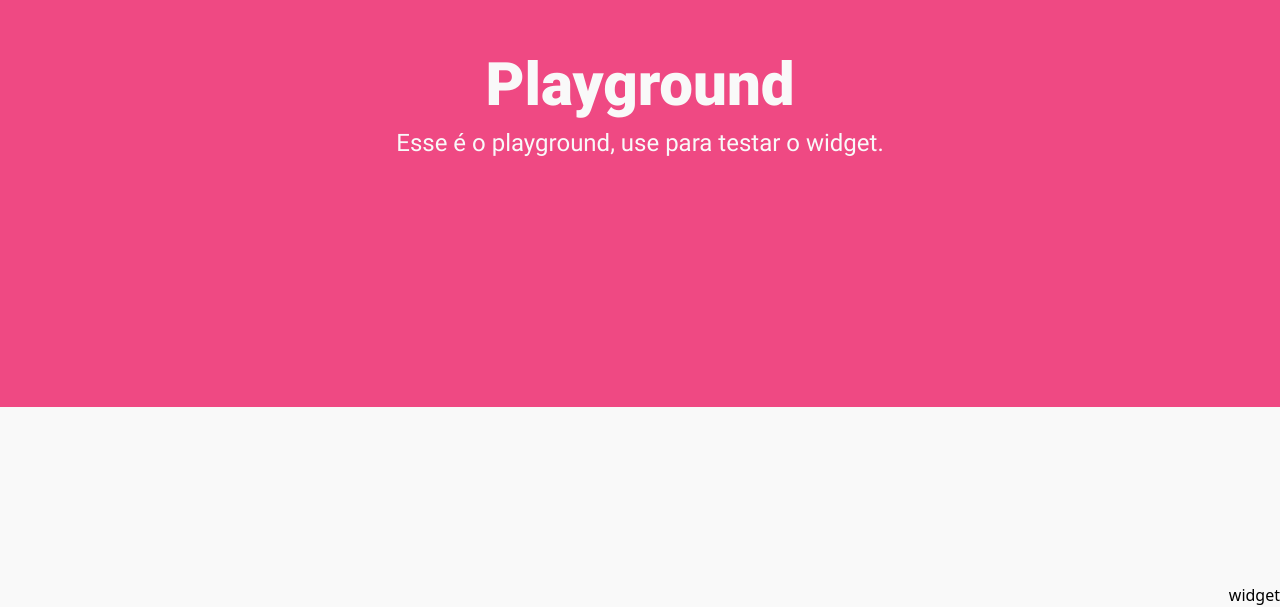
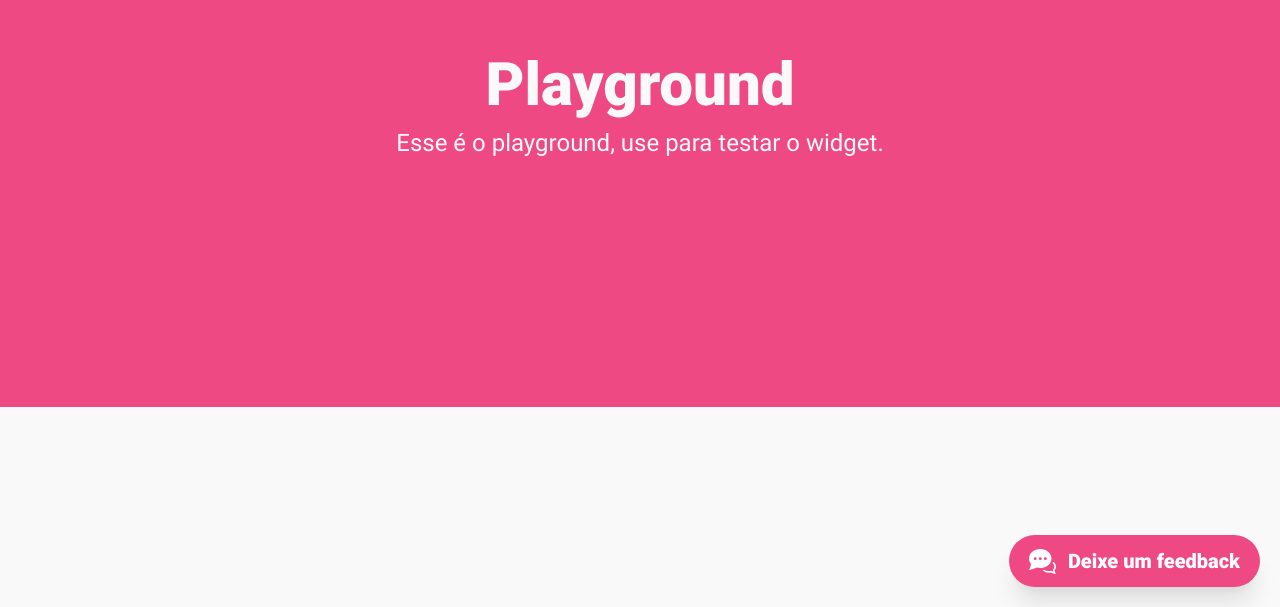
Before and after one commit to SamRFreitas/widget, a Vue app: page / in a window 1280 px wide. Shown: the part 193-800 px from the top of the page. Built offline with nearby package versions, Linux system fonts and the light colour scheme.

Commit message:
Widget stand by implementado e Box criado

```diff
--- /dev/null
+++ b/src/views/Widget/Box.vue
@@ -0,0 +1,3 @@
+<template>
+  <h1>box</h1>
+</template>
--- /dev/null
+++ b/src/views/Widget/Standby.vue
@@ -0,0 +1,35 @@
+<template>
+  <div
+    @click="() => emit('open-box')"
+    class="
+      fixed z-50 bottom-0 right-0 mb-5 mr-5 bg-brand-main rounded-full
+      py-3 px-5 flex items-center shadow-xl cursor-pointer select-none
+      animate__animated animate__fadeInUp animate__faster
+    "
+  >
+    <icon
+      name="Chat"
+      color="white"
+      size="27"
+      class="mr-3"
+    />
+    <span class="font-black text-white text-xl">
+      Deixe um feedback
+    </span>
+  </div>
+</template>
+
+<script lang="ts">
+import { defineComponent, SetupContext } from 'vue'
+import Icon from '../../components/Icon/index.vue'
+
+interface SetupReturn {
+  emit: SetupContext['emit']
+}
+export default defineComponent({
+  components: { Icon },
+  setup (_, { emit }: SetupContext): SetupReturn {
+    return { emit }
+  }
+})
+</script>
--- a/src/views/Widget/index.vue
+++ b/src/views/Widget/index.vue
@@ -1,11 +1,48 @@
 <template>
-  <div class="fixed bottom-0 right-0">
-    widget
-  </div>
+  <teleport to="body">
+    <component
+      @open-box="handleOpenBox"
+      @close-box="handleCloseBox"
+      :is="state.component"
+    />
+  </teleport>
 </template>
 
-<script>
-export default {
+<script lang="ts">
+import { defineComponent, reactive } from 'vue'
+import Standby from './Standby.vue'
+import Box from './Box.vue'
 
+type State = {
+  component: string;
 }
+
+interface SetupReturn {
+  state: State;
+  handleOpenBox(): void;
+  handleCloseBox(): void;
+}
+
+export default defineComponent({
+  components: { Standby, Box },
+  setup (): SetupReturn {
+    const state = reactive<State>({
+      component: 'Standby'
+    })
+
+    function handleOpenBox (): void {
+      state.component = 'Box'
+    }
+
+    function handleCloseBox (): void {
+      state.component = 'Standby'
+    }
+
+    return {
+      state,
+      handleOpenBox,
+      handleCloseBox
+    }
+  }
+})
 </script>
```
